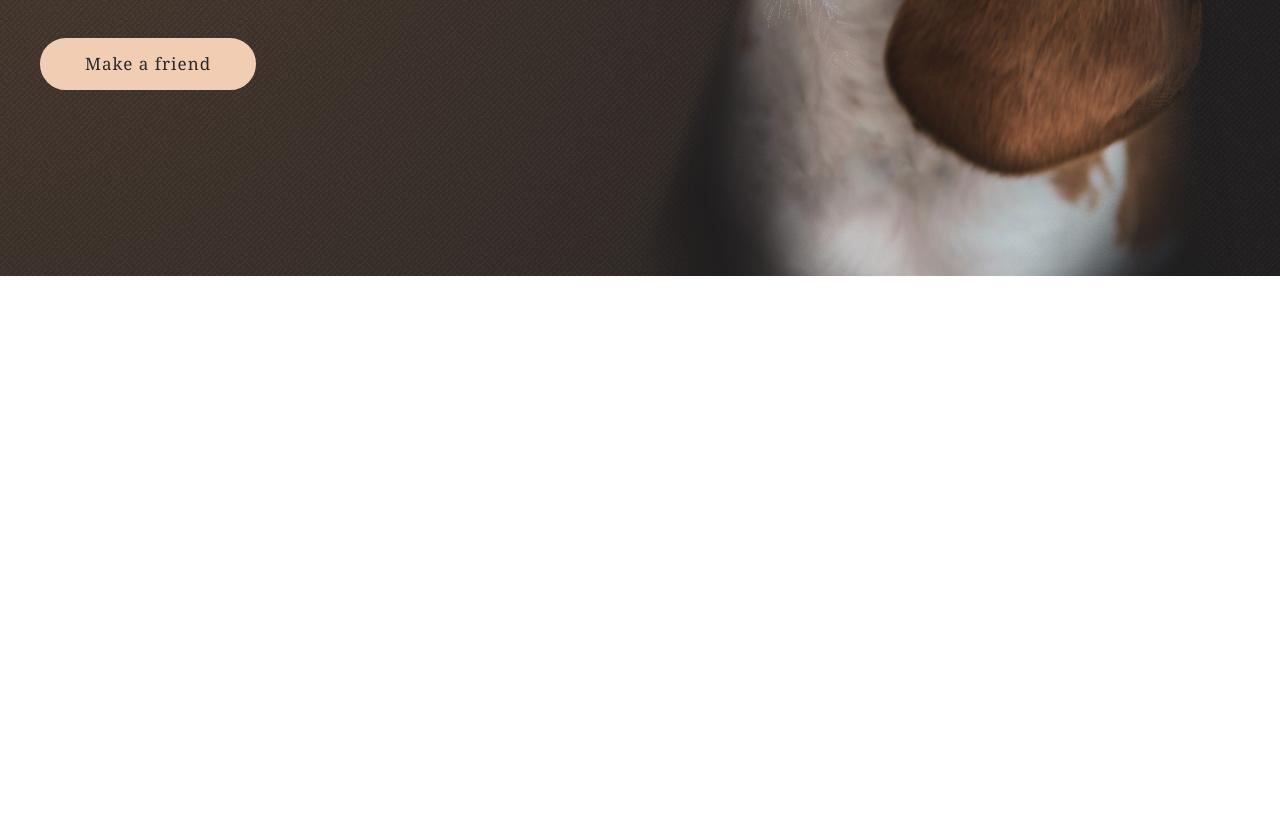
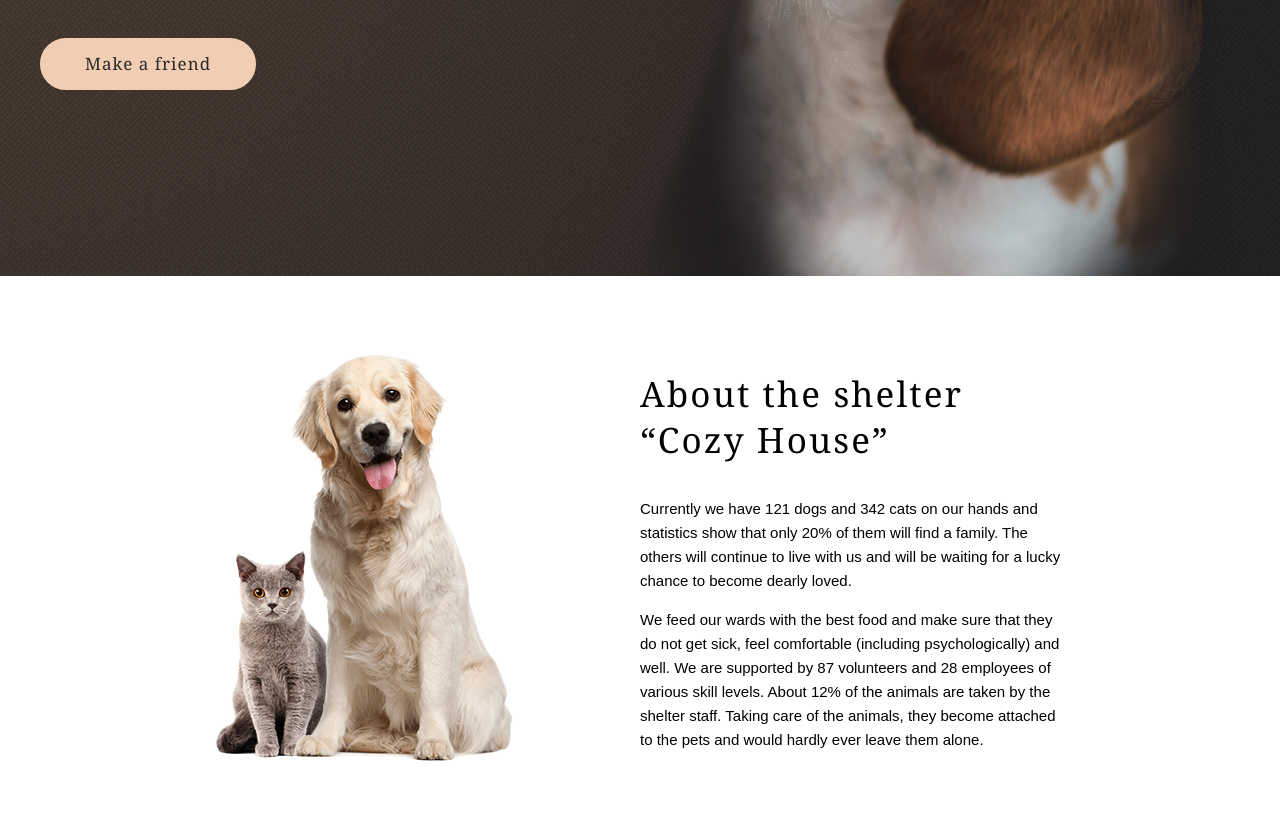
Before and after one commit to Gricyan/JS-FE-2022, a website: page shelter/index.html in a window 1280 px wide. Shown: the part 632-1466 px from the top of the page. Before the commit the page ends 908 px from the top, so only its background shows below. Drawn offline with Linux system fonts and the light colour scheme.

Commit message:
feat: add about shelter section

```diff
--- a/shelter/index.html
+++ b/shelter/index.html
@@ -19,7 +19,7 @@
       </div>
       <div class="nav">
         <ul class="nav__list">
-          <li class="nav__link nav__link_active"><a href="#">About the shelter</a></li>
+          <li class="nav__link nav__link_active"><a href="#about">About the shelter</a></li>
           <li class="nav__link"><a href="#">Our pets</a></li>
           <li class="nav__link"><a href="#">Help the shelter</a></li>
           <li class="nav__link"><a href="#">Contacts</a></li>
@@ -31,11 +31,22 @@
         <h2 class="intro__header">Not only people need a house</h2>
         <p class="intro__text">We offer to give a chance to a little and nice puppy with an extremely wide and open heart. He or she will love you more than anybody else in the world, you will see!</p>
         <a class="button intro__button" href="#">Make a friend</a>
-
       </div>
       <img class="intro__image" src="assets/img/start-screen-puppy.png" alt="intro puppy image" />
     </section>
   </div>
+  <section class="about" id="about">
+    <div class="about__container about-wrapper layout-2-columns">
+      <div class="about__image"><img src="assets/img/about-pets.png" alt="about pets image" /></div>
+      <div class="about__content">
+        <h3 class="about__header">About the shelter “Cozy House”</h3>
+        <p class="about__text">Currently we have 121 dogs and 342 cats on our hands and statistics show that only 20% of them will find a family. The others will continue to live with us and will be waiting for a lucky chance to become dearly loved.</p>
+        <p class="about__text">We feed our wards with the best food and make sure that they do not get sick, feel comfortable (including psychologically) and well. We are supported by 87 volunteers and 28 employees of various skill levels. About 12% of the animals are taken
+          by the shelter staff. Taking care of the animals, they become attached to the pets and would hardly ever leave them alone.</p>
+      </div>
+    </div>
+
+  </section>
 
 
 
--- a/shelter/scss/base/_logo.scss
+++ b/shelter/scss/base/_logo.scss
@@ -1,11 +1,11 @@
 .logo {
-  color: $color-primary;
   cursor: pointer;
 }
 
 .logo__title {
   @extend %font-additional;
   @include font(3.2rem, 3.52rem, $weight: 400);
+  color: $color-primary;
   letter-spacing: 0.06em;
 }
 
@@ -13,6 +13,7 @@
   padding-top: 10px;
   @extend %font-primary;
   @include font(1.3rem, 1.5rem, $weight: 400);
+  color: $color-light-xs;
   letter-spacing: 0.1em;
   text-align: center;
 }
--- /dev/null
+++ b/shelter/scss/components/_about.scss
@@ -0,0 +1,32 @@
+.about {
+  min-height: 558px;
+  background-color: $color-light-xs;
+}
+
+.about__container {
+  @include flex-box($align: flex-start);
+  img {
+    display: block;
+    max-width: 300px;
+    margin: 3% 0% 0% 29%;
+  }
+}
+
+.about-wrapper {
+  width: $desktop-width;
+  margin: auto;
+  padding: 60px 40px;
+}
+
+.about__image {
+  width: 40px;
+}
+
+.about__header {
+  width: 370px;
+  letter-spacing: 0.06em;
+}
+
+.about__text {
+  width: 430px;
+}
--- /dev/null
+++ b/shelter/scss/layouts/_columns.scss
@@ -0,0 +1,5 @@
+.layout-2-columns {
+  >* {
+    width: 50%;
+  }
+}
--- a/shelter/scss/style.scss
+++ b/shelter/scss/style.scss
@@ -16,9 +16,11 @@
 
 /* Components */
 
+@import "components/about";
 @import "components/intro";
 @import "components/navigation";
 
 /* Layouts */
 
+@import "layouts/columns";
 @import "layouts/header";
```
Also changed, not shown: shelter/assets/img/about-pets.png (added), shelter/scss/style.css, 1 other file.
